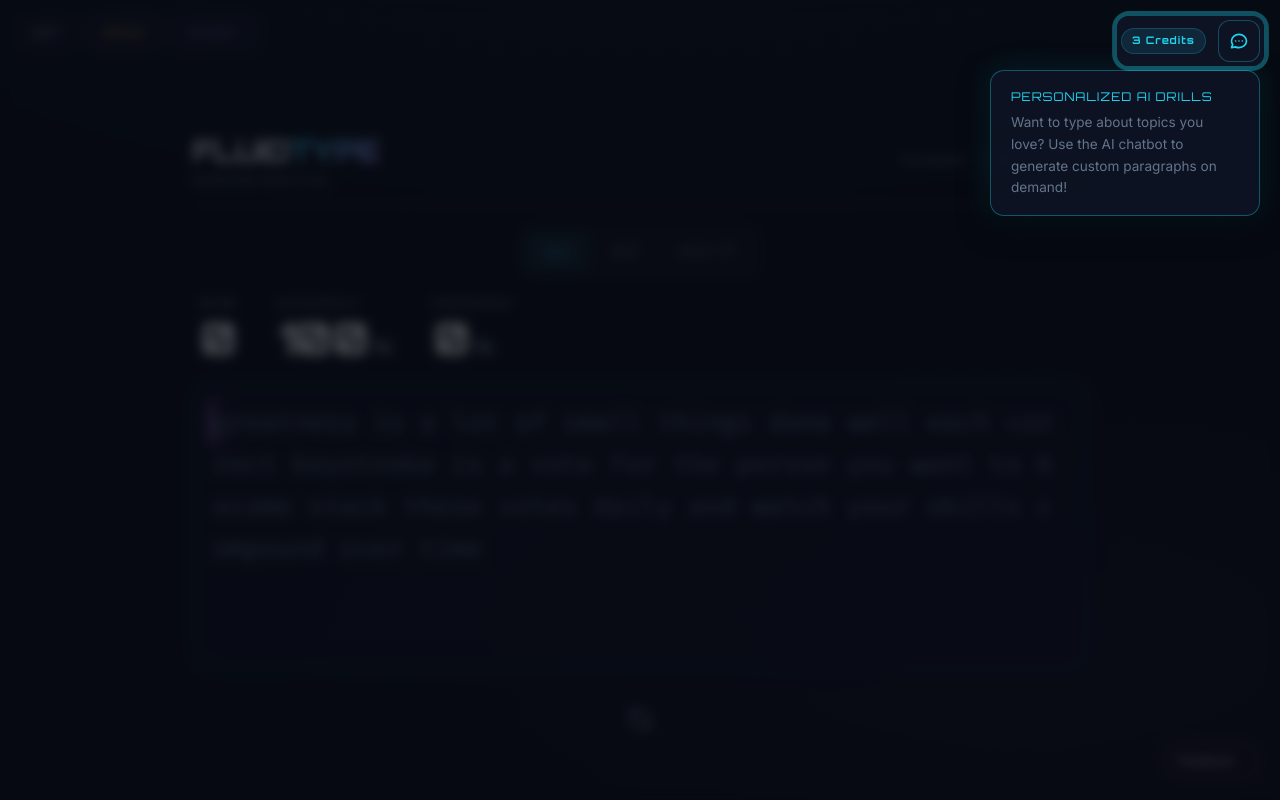
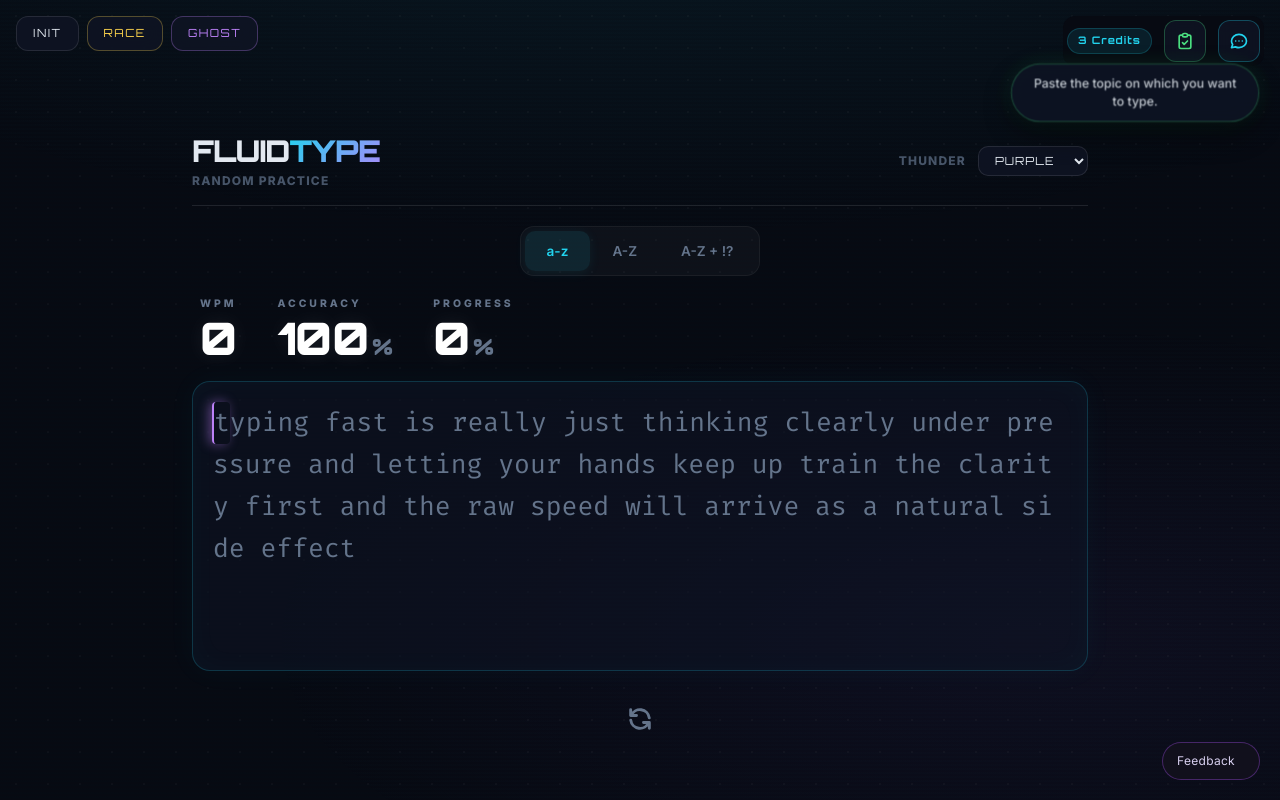
Before and after one commit to aitoolsweb59-byte/typingfluid, a website: page public/index.html in a window 1280 px wide. Drawn offline with nearby package versions, Linux system fonts and the light colour scheme.

Commit message:
Update index.html

```diff
--- a/public/index.html
+++ b/public/index.html
@@ -71,6 +71,8 @@
         .corner-btn.ghost:hover { border-color: #c084fc; box-shadow: 0 0 15px rgba(192,132,252,0.25); }
         .corner-btn.chat { border-color: rgba(34,211,238,0.3); color: var(--accent); padding: 10px; }
         .corner-btn.chat:hover { box-shadow: 0 0 20px var(--accent-glow); }
+        .corner-btn.custom-topic { border-color: rgba(74,222,128,0.3); color: #4ade80; padding: 10px; }
+        .corner-btn.custom-topic:hover { box-shadow: 0 0 20px rgba(74,222,128,0.35); }
 
         .metric-label { font-size: 0.65rem; color: var(--text-dim); font-weight: 700; text-transform: uppercase; letter-spacing: 3px; margin-bottom: 4px; }
         .metric-value { font-family: 'Orbitron', sans-serif; font-size: 2.8rem; font-weight: 900; line-height: 1; color: #fff; text-shadow: 0 0 20px rgba(255,255,255,0.08); }
@@ -247,6 +249,16 @@
         .btn-primary { background: var(--accent); color: var(--bg-base); font-family: 'Orbitron', sans-serif; font-weight: 700; padding: 12px; border-radius: 12px; border: none; cursor: pointer; transition: all 0.25s; text-transform: uppercase; width: 100%; }
         .btn-primary:hover { box-shadow: 0 0 20px var(--accent-glow); transform: scale(1.02); }
 
+        .customize-textarea {
+            background: rgba(7,10,18,0.8); border: 1px solid rgba(255,255,255,0.08);
+            border-radius: 14px; padding: 14px; color: var(--text-main);
+            font-family: 'Inter', sans-serif; font-size: 0.9rem; line-height: 1.6;
+            resize: vertical; min-height: 160px; outline: none;
+            transition: border-color 0.25s;
+        }
+        .customize-textarea:focus { border-color: rgba(74,222,128,0.4); }
+        .customize-textarea::placeholder { color: var(--text-dim); }
+
         .thunder-select { background: rgba(15,21,37,0.8); border: 1px solid rgba(255,255,255,0.1); color: var(--text-main); padding: 6px 12px; border-radius: 10px; font-size: 0.7rem; font-family: 'Orbitron', sans-serif; letter-spacing: 1px; text-transform: uppercase; outline: none; cursor: pointer; backdrop-filter: blur(8px); }
         .thunder-select:focus { border-color: var(--accent); }
 
@@ -254,42 +266,24 @@
         .credit-pill.zero { background: rgba(248,113,113,0.1); border-color: rgba(248,113,113,0.2); color: #f87171; }
 
         /* ========================================= */
-        /* --- ONBOARDING TOOLTIPS & HIGHLIGHTS  --- */
+        /* --- AUTO-POPUP ONBOARDING TOASTS      --- */
         /* ========================================= */
-        #onboarding-overlay {
-            position: fixed; inset: 0; background: rgba(7, 10, 18, 0.75);
-            backdrop-filter: blur(6px); -webkit-backdrop-filter: blur(6px); z-index: 9900;
-            opacity: 0; pointer-events: none; transition: opacity 0.4s cubic-bezier(0.16, 1, 0.3, 1);
-        }
-        #onboarding-overlay.active { opacity: 1; pointer-events: auto; }
-
-        .onboarding-tooltip {
+        .onb-toast {
             position: fixed; z-index: 9910;
-            background: rgba(15, 21, 37, 0.85); backdrop-filter: blur(16px);
-            color: var(--text-main); font-size: 0.85rem; line-height: 1.6;
-            padding: 16px 20px; border-radius: 14px; max-width: 270px;
-            box-shadow: 0 15px 40px rgba(0,0,0,0.6);
-            opacity: 0; visibility: hidden; pointer-events: none;
-            transform: translateY(15px) scale(0.9);
+            background: rgba(15, 21, 37, 0.92); backdrop-filter: blur(14px);
+            -webkit-backdrop-filter: blur(14px);
+            color: var(--text-main); font-size: 0.78rem; font-weight: 500; line-height: 1.5;
+            padding: 10px 18px; border-radius: 999px; max-width: 250px;
+            box-shadow: 0 12px 30px rgba(0,0,0,0.5);
+            opacity: 0; visibility: hidden; pointer-events: none; text-align: center;
+            transform: translateY(10px) scale(0.95);
             transition: opacity 0.4s cubic-bezier(0.16, 1, 0.3, 1), transform 0.4s cubic-bezier(0.16, 1, 0.3, 1), visibility 0.4s ease;
         }
-        .onboarding-tooltip h4 { font-family: 'Orbitron', sans-serif; font-size: 0.75rem; letter-spacing: 1px; margin: 0 0 6px 0; text-transform: uppercase; }
-        .onboarding-tooltip p { color: var(--text-dim); margin: 0; }
-        .onboarding-tooltip.active { opacity: 1; visibility: visible; transform: translateY(0) scale(1); }
+        .onb-toast.active { opacity: 1; visibility: visible; transform: translateY(0) scale(1); }
 
-        #onboarding-chat-tooltip { top: 70px; right: 20px; border: 1px solid rgba(34, 211, 238, 0.35); box-shadow: 0 10px 30px rgba(0,0,0,0.5), 0 0 30px rgba(34, 211, 238, 0.15); }
-        #onboarding-chat-tooltip h4 { color: var(--accent); }
-
-        #onboarding-feedback-tooltip { bottom: 70px; right: 20px; border: 1px solid rgba(168, 85, 247, 0.35); box-shadow: 0 10px 30px rgba(0,0,0,0.5), 0 0 30px rgba(168, 85, 247, 0.15); }
-        #onboarding-feedback-tooltip h4 { color: #c084fc; }
-
-        @keyframes pulseRing { 0% { box-shadow: 0 0 0 0 rgba(34, 211, 238, 0.6); } 100% { box-shadow: 0 0 0 12px rgba(34, 211, 238, 0); } }
-        .highlight-active {
-            z-index: 9950 !important; position: relative; pointer-events: auto !important;
-            border-color: var(--accent) !important;
-            animation: pulseRing 1.5s infinite cubic-bezier(0.16, 1, 0.3, 1);
-            background: rgba(15,21,37,0.95) !important;
-        }
+        #onb-toast-chat { top: 62px; right: 20px; border: 1px solid rgba(34, 211, 238, 0.35); box-shadow: 0 12px 30px rgba(0,0,0,0.5), 0 0 25px rgba(34, 211, 238, 0.15); }
+        #onb-toast-customize { top: 62px; right: 20px; border: 1px solid rgba(74, 222, 128, 0.35); box-shadow: 0 12px 30px rgba(0,0,0,0.5), 0 0 25px rgba(74, 222, 128, 0.15); }
+        #onb-toast-feedback { bottom: 62px; right: 20px; border: 1px solid rgba(168, 85, 247, 0.35); box-shadow: 0 12px 30px rgba(0,0,0,0.5), 0 0 25px rgba(168, 85, 247, 0.15); }
     </style>
 </head>
 <body class="min-h-screen flex flex-col items-center justify-center p-4 sm:p-8 relative">
@@ -306,6 +300,9 @@
 
     <div class="fixed top-4 right-4 z-50 flex items-center gap-3 bg-[#070a12] p-1 rounded-xl">
         <span id="credit-pill" class="credit-pill">3 Credits</span>
+        <button id="customize-toggle-btn" class="corner-btn custom-topic relative" title="Customize Paragraph">
+            <svg class="w-5 h-5" fill="none" stroke="currentColor" viewBox="0 0 24 24"><path stroke-linecap="round" stroke-linejoin="round" stroke-width="2" d="M9 5H7a2 2 0 00-2 2v12a2 2 0 002 2h10a2 2 0 002-2V7a2 2 0 00-2-2h-2M9 5a2 2 0 002 2h2a2 2 0 002-2M9 5a2 2 0 012-2h2a2 2 0 012 2m-6 9l2 2 4-4"></path></svg>
+        </button>
         <button id="chat-toggle-btn" class="corner-btn chat relative" title="AI Chat & Topic Search">
             <svg class="w-5 h-5" fill="none" stroke="currentColor" viewBox="0 0 24 24"><path stroke-linecap="round" stroke-linejoin="round" stroke-width="2" d="M8 12h.01M12 12h.01M16 12h.01M21 12c0 4.418-4.03 8-9 8a9.863 9.863 0 01-4.255-.949L3 20l1.395-3.72C3.512 15.042 3 13.574 3 12c0-4.418 4.03-8 9-8s9 3.582 9 8z"></path></svg>
         </button>
@@ -386,6 +383,19 @@
         </div>
     </div>
 
+    <!-- CUSTOMIZE PARAGRAPH MODAL -->
+    <div class="modal-overlay" id="customize-modal">
+        <div class="modal-card">
+            <div class="flex justify-between items-center pb-2 border-b border-white/10">
+                <h3 class="font-bold text-lg brand">CUSTOM <span class="gradient-text">TOPIC</span></h3>
+                <button class="text-sm text-[#64748b] hover:text-white transition-colors p-1" id="close-customize-btn">✕</button>
+            </div>
+            <p class="text-xs text-[#64748b]">Paste any topic or paragraph you want to practice typing on, then hit start.</p>
+            <textarea id="customize-textarea" class="customize-textarea" rows="8" placeholder="Paste your topic or paragraph here..."></textarea>
+            <button class="btn-primary" id="start-custom-typing-btn">Start Typing</button>
+        </div>
+    </div>
+
     <!-- TECHTRAKERS NEW AD MODAL (YOUTUBE EMBED) -->
     <div class="modal-overlay" id="ad-modal">
         <div class="modal-card ad-card-special p-6 max-w-md w-full relative">
@@ -406,18 +416,10 @@
         </div>
     </div>
 
-    <!-- ONBOARDING OVERLAY & TOOLTIPS -->
-    <div id="onboarding-overlay"></div>
-
-    <div id="onboarding-chat-tooltip" class="onboarding-tooltip">
-        <h4>Personalized AI Drills</h4>
-        <p>Want to type about topics you love? Use the AI chatbot to generate custom paragraphs on demand!</p>
-    </div>
-
-    <div id="onboarding-feedback-tooltip" class="onboarding-tooltip">
-        <h4>We Value Your Feedback</h4>
-        <p>Found a bug or have an idea to share? Reach out to us anytime directly here.</p>
-    </div>
+    <!-- AUTO-POPUP ONBOARDING TOASTS -->
+    <div id="onb-toast-chat" class="onb-toast">Use chatbot for that topic, which you love to type.</div>
+    <div id="onb-toast-customize" class="onb-toast">Paste the topic on which you want to type.</div>
+    <div id="onb-toast-feedback" class="onb-toast">Give feedback. If you find any bugs...</div>
 
     <!-- Feedback widget: Gmail + Instagram -->
     <div class="ft-feedback" id="ftFeedback">
@@ -482,16 +484,26 @@
 
     <script>
         const PARAGRAPHS = [
-            "The journey of self-improvement begins with a single keystroke. Every great typist was once a beginner who refused to give up. Your fingers are learning a new language, and patience is the only teacher that matters.",
-            "Discipline is the bridge between goals and accomplishment. When you sit down to practice typing today, you are not just moving your fingers. You are building neural pathways that will serve you for a lifetime.",
-            "Speed comes from accuracy, not the other way around. Focus on hitting the right keys first, and the velocity will follow naturally. Trust the process and celebrate small victories every day.",
-            "Consistency beats intensity every single time. Twenty minutes of focused typing practice daily will transform you faster than three hours once a week. Show up for yourself even when motivation is low.",
-            "Your comfort zone is a beautiful place, but nothing ever grows there. Push through the awkward phase of learning home row keys. Soon your hands will dance across the keyboard without conscious thought.",
-            "Mistakes are proof that you are trying. Every incorrect keystroke is data for your brain to adjust. Do not fear the red highlights; embrace them as stepping stones toward mastery.",
-            "The professional typist and the amateur both feel the same urge to look at the keyboard. The difference is that the professional has trained their muscle memory to resist that urge through thousands of repetitions.",
-            "Focus on progress, not perfection. You do not need to type at one hundred words per minute today. You only need to be better than you were yesterday. That is the only competition that truly matters.",
-            "Your typing speed is a reflection of your thinking speed. As you eliminate the friction between thought and screen, your ideas will flow more freely. The keyboard becomes an extension of your mind.",
-            "Greatness is a lot of small things done well. Each correct keystroke is a vote for the person you want to become. Stack those votes daily and watch your skills compound over time."
+            "Every expert typist started with clumsy fingers and a blank screen. What separates them from everyone else is simply the number of times they sat back down and tried again. Your keyboard does not care about yesterday, only about right now.",
+            "Momentum is built one line at a time. You do not need a perfect plan to start typing faster, you only need to begin. The rest reveals itself through repetition and quiet, stubborn effort.",
+            "A calm mind types cleaner than a rushed one. Slow your breathing before you slow your fingers, and let accuracy set the pace instead of anxiety. Speed is simply what happens when fear leaves the room.",
+            "Nobody remembers the days you skipped practice, but your fingers do. Muscle memory is built in silence, one unnoticed session at a time, until suddenly the keyboard feels like an old friend.",
+            "The difference between a good typist and a great one is rarely talent. It is the willingness to keep practicing after the excitement of being a beginner has worn off completely.",
+            "Typing well is a quiet superpower in a noisy world. While others struggle to keep up with their own thoughts, your hands will already be there, waiting patiently for the next idea.",
+            "Do not chase perfect words per minute today. Chase one honest session of focused practice, free of distractions, and let the numbers take care of themselves over time.",
+            "Every red highlighted letter is simply your hand asking for one more chance to get it right. Answer that request kindly, and watch how quickly the mistakes fade away.",
+            "Confidence at the keyboard is not something you wait for. It is something you build, keystroke by keystroke, long before you ever feel ready to call yourself fast.",
+            "The keyboard rewards patience more than talent. Anyone willing to sit down daily and endure the awkward early stage will eventually outpace those who gave up too soon.",
+            "Great habits are boring from the outside and powerful from the inside. Practicing typing for a few honest minutes daily will quietly outperform any burst of last minute effort.",
+            "Your fingers already know more than you think, they just need permission to move without your eyes checking every single key. Trust them, and the speed will follow.",
+            "Small steady gains compound into something remarkable. A single extra word per minute each week feels invisible today, but becomes an entirely different skill months from now.",
+            "The most productive people are rarely the fastest thinkers, they are the ones who can get their thoughts onto the screen with the least friction. That is what real typing practice builds.",
+            "Comparison steals the joy of practice. Focus only on the version of yourself from last week, and let that be the only competitor that matters in this session.",
+            "Discomfort during practice is not a warning sign, it is proof that you are stretching past what used to be your limit. Lean into it instead of running from it.",
+            "You will not feel motivated every single day, and that is fine. Show up anyway, type the paragraph in front of you, and let discipline carry you on the days motivation forgets to.",
+            "A cluttered desk rarely produces a clear mind. Clear your space, silence your notifications, and give this short session of practice your complete and undivided attention.",
+            "Typing fast is really just thinking clearly under pressure and letting your hands keep up. Train the clarity first, and the raw speed will arrive as a natural side effect.",
+            "The best time to have started practicing was months ago. The second best time is the next few minutes, right here, on this very paragraph in front of you."
         ];
 
         const CARET_COLORS = {
@@ -543,6 +555,12 @@
             closeChatBtn: document.getElementById('close-chat-btn'),
             creditPill: document.getElementById('credit-pill'),
             chatCreditPill: document.getElementById('chat-credit-pill'),
+
+            customizeToggleBtn: document.getElementById('customize-toggle-btn'),
+            customizeModal: document.getElementById('customize-modal'),
+            customizeTextarea: document.getElementById('customize-textarea'),
+            closeCustomizeBtn: document.getElementById('close-customize-btn'),
+            startCustomTypingBtn: document.getElementById('start-custom-typing-btn'),
 
             // Ad DOM elements updated
             adModal: document.getElementById('ad-modal'),
@@ -659,6 +677,29 @@
             state.thunderEnabled = e.target.value !== 'none';
             updateCaretColor();
             updateCursorUI();
+        });
+
+        /* ========================================= */
+        /* --- CUSTOMIZE PARAGRAPH FEATURE       --- */
+        /* ========================================= */
+        els.customizeToggleBtn.addEventListener('click', () => {
+            els.customizeModal.classList.add('active');
+            els.customizeTextarea.focus();
+        });
+
+        els.closeCustomizeBtn.addEventListener('click', () => {
+            els.customizeModal.classList.remove('active');
+        });
+
+        els.startCustomTypingBtn.addEventListener('click', () => {
+            const text = sanitizeText(els.customizeTextarea.value);
+            if (!text) return;
+            state.rawText = text;
+            processTextForDifficulty(text);
+            resetDrill();
+            els.topicLabel.textContent = 'Custom Topic';
+            els.customizeModal.classList.remove('active');
+            els.customizeTextarea.value = '';
         });
 
         function getLineHeight() {
@@ -1041,48 +1082,27 @@
         function initOnboarding() {
             if (sessionStorage.getItem('ft_onboarding_done')) return;
 
-            const overlay = document.getElementById('onboarding-overlay');
-            const chatTooltip = document.getElementById('onboarding-chat-tooltip');
-            const feedbackTooltip = document.getElementById('onboarding-feedback-tooltip');
+            const toastChat = document.getElementById('onb-toast-chat');
+            const toastCustomize = document.getElementById('onb-toast-customize');
+            const toastFeedback = document.getElementById('onb-toast-feedback');
 
-            const chatNav = document.querySelector('.fixed.top-4.right-4');
-            const chatBtn = document.getElementById('chat-toggle-btn');
-            const feedbackWidget = document.getElementById('ftFeedback');
-
-            let step = 1;
-
-            function showStep1() {
-                overlay.classList.add('active');
-                if (chatNav) chatNav.classList.add('highlight-active');
-                chatTooltip.classList.add('active');
+            function showToast(el, durationMs) {
+                return new Promise((resolve) => {
+                    el.classList.add('active');
+                    setTimeout(() => {
+                        el.classList.remove('active');
+                        setTimeout(resolve, 400);
+                    }, durationMs);
+                });
             }
 
-            function showStep2() {
-                if (chatNav) chatNav.classList.remove('highlight-active');
-                chatTooltip.classList.remove('active');
-
-                feedbackWidget.classList.add('highlight-active');
-                feedbackTooltip.classList.add('active');
-            }
-
-            function endOnboarding() {
-                overlay.classList.remove('active');
-                if (chatNav) chatNav.classList.remove('highlight-active');
-                chatTooltip.classList.remove('active');
-                feedbackWidget.classList.remove('highlight-active');
-                feedbackTooltip.classList.remove('active');
+            (async () => {
+                await new Promise((resolve) => setTimeout(resolve, 500));
+                await showToast(toastChat, 4000);
+                await showToast(toastCustomize, 3000);
+                await showToast(toastFeedback, 3000);
                 sessionStorage.setItem('ft_onboarding_done', 'true');
-            }
-
-            overlay.addEventListener('click', () => {
-                if (step === 1) { step = 2; showStep2(); }
-                else endOnboarding();
-            });
-
-            chatBtn.addEventListener('click', () => { if (step === 1) endOnboarding(); });
-            feedbackWidget.addEventListener('click', () => { if (step === 2) endOnboarding(); });
-
-            setTimeout(showStep1, 400);
+            })();
         }
 
         document.addEventListener('DOMContentLoaded', () => {
```
